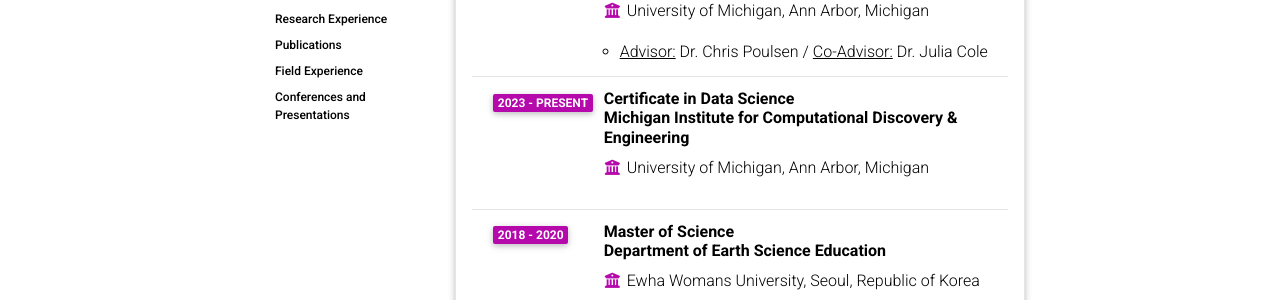
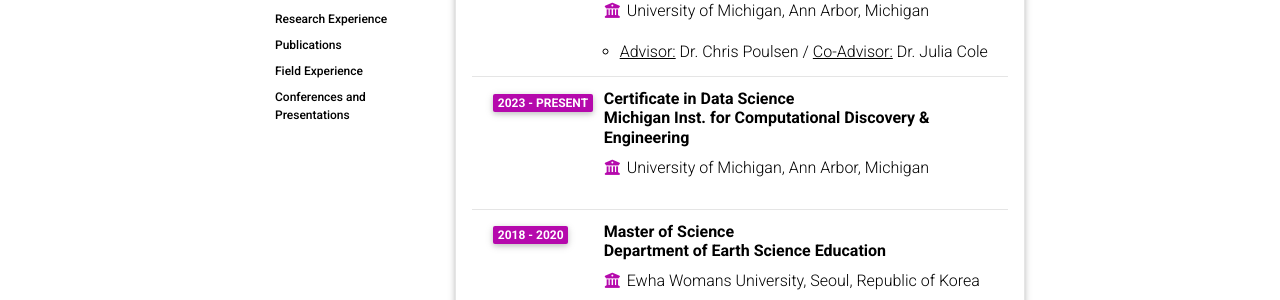
Before and after one commit to da-eun-lee/da-eun-lee.github.io, a Jekyll site: the page built from _pages/cv.md, in a window 1280 px wide and 900 px high, scrolled down 595 px. Shown: the part 152-452 px from the top of the window. Built offline with Jekyll 4.4.1, drawn with Linux system fonts in a browser that asks for light colours; comment, search, counter and statistics services are not loaded; a style sheet for code colours, icons or effects is not loaded.

Commit message:
Update cv.yml

```diff
--- a/_data/cv.yml
+++ b/_data/cv.yml
@@ -23,7 +23,7 @@
       year: 2020 - Present
       description:
         - <u>Advisor:</u> Dr. Chris Poulsen / <u>Co-Advisor:</u> Dr. Julia Cole
-    - title: Certificate in Data Science<br>Michigan Institute for Computational Discovery & Engineering
+    - title: Certificate in Data Science<br>Michigan Inst. for Computational Discovery & Engineering
       institution: University of Michigan, Ann Arbor, Michigan
       year: 2023 - Present
     - title: Master of Science<br>Department of Earth Science Education
```
